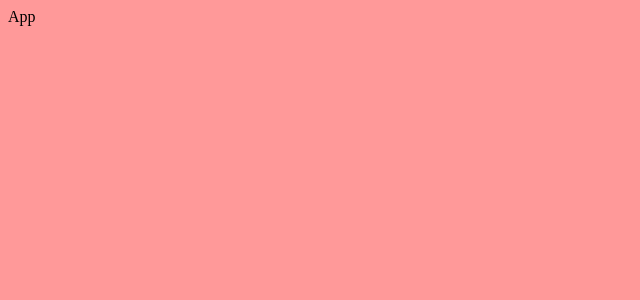
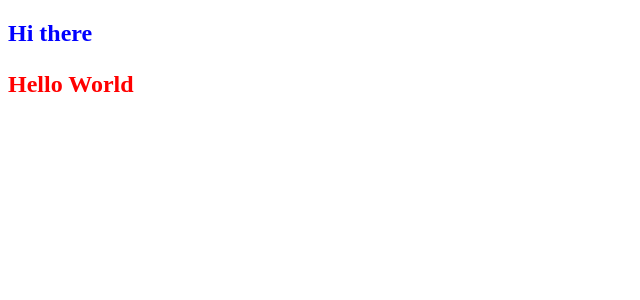
Before and after one commit to jake-engel/hytek-bio-web, a React app: page / in a window 1280 px wide. Shown: the top 300 px of the page, without its empty margins (0-640 px from the left). Built offline with nearby package versions, Linux system fonts and the light colour scheme.

Commit message:
testing SASS on prod

```diff
--- a/src/components/App/App.js
+++ b/src/components/App/App.js
@@ -2,7 +2,14 @@ import React from 'react';
 // import './App.scss';
 
 const App = () => {
-  return <div>App</div>;
+  return (
+    <div>
+      <h2>
+        Hi there
+        <p>Hello World</p>
+      </h2>
+    </div>
+  );
 };
 
 export default App;
--- a/src/components/App/App.scss
+++ b/src/components/App/App.scss
@@ -0,0 +1,9 @@
+h2 {
+  color: blue;
+  p {
+    color: red;
+    &:hover {
+      color: green;
+    }
+  }
+}
--- a/src/index.scss
+++ b/src/index.scss
@@ -1,3 +1,2 @@
-body {
-  background: lighten(red, 30%);
-}
+// IMPORT STATEMENTS HERE
+@import './components/App/App';
```
